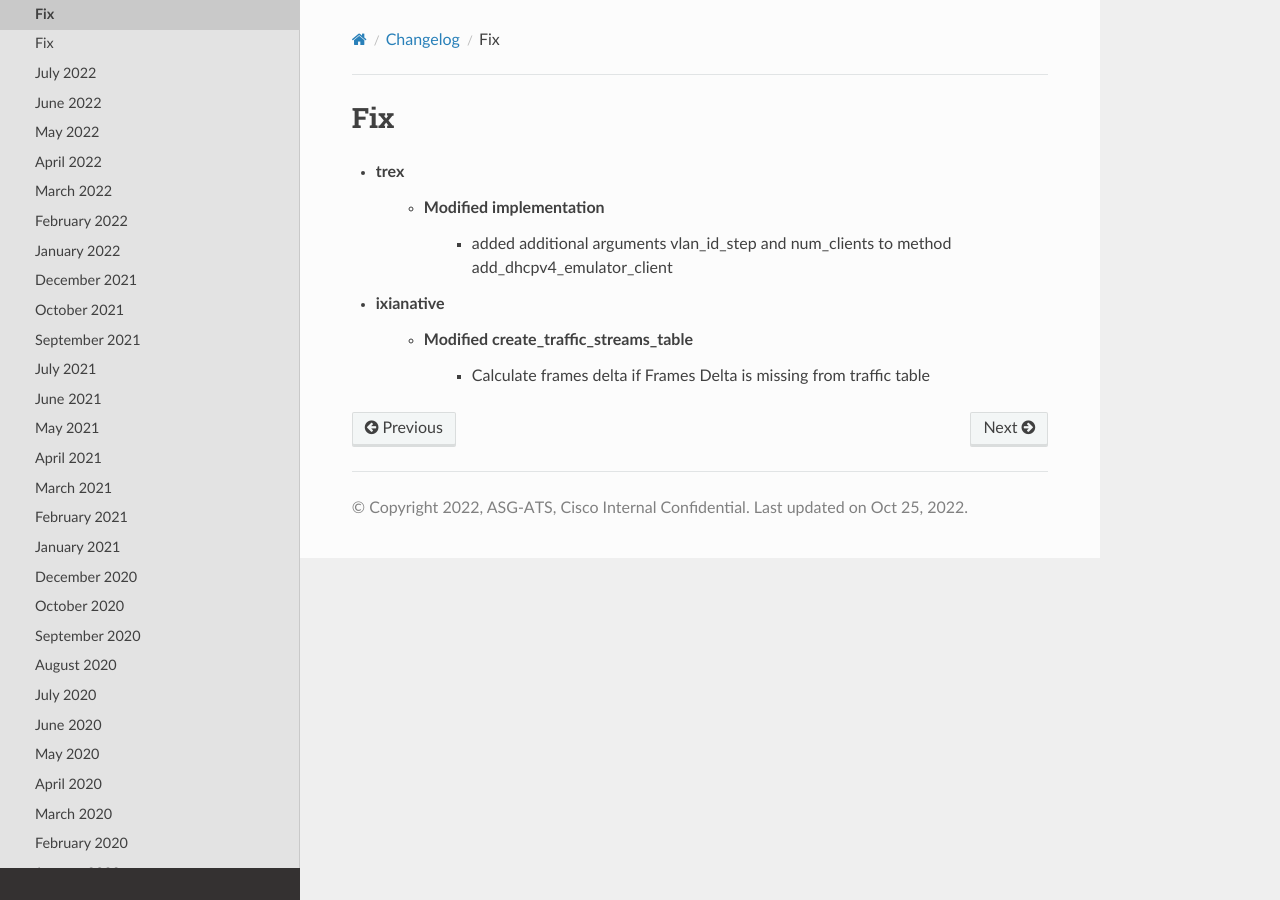
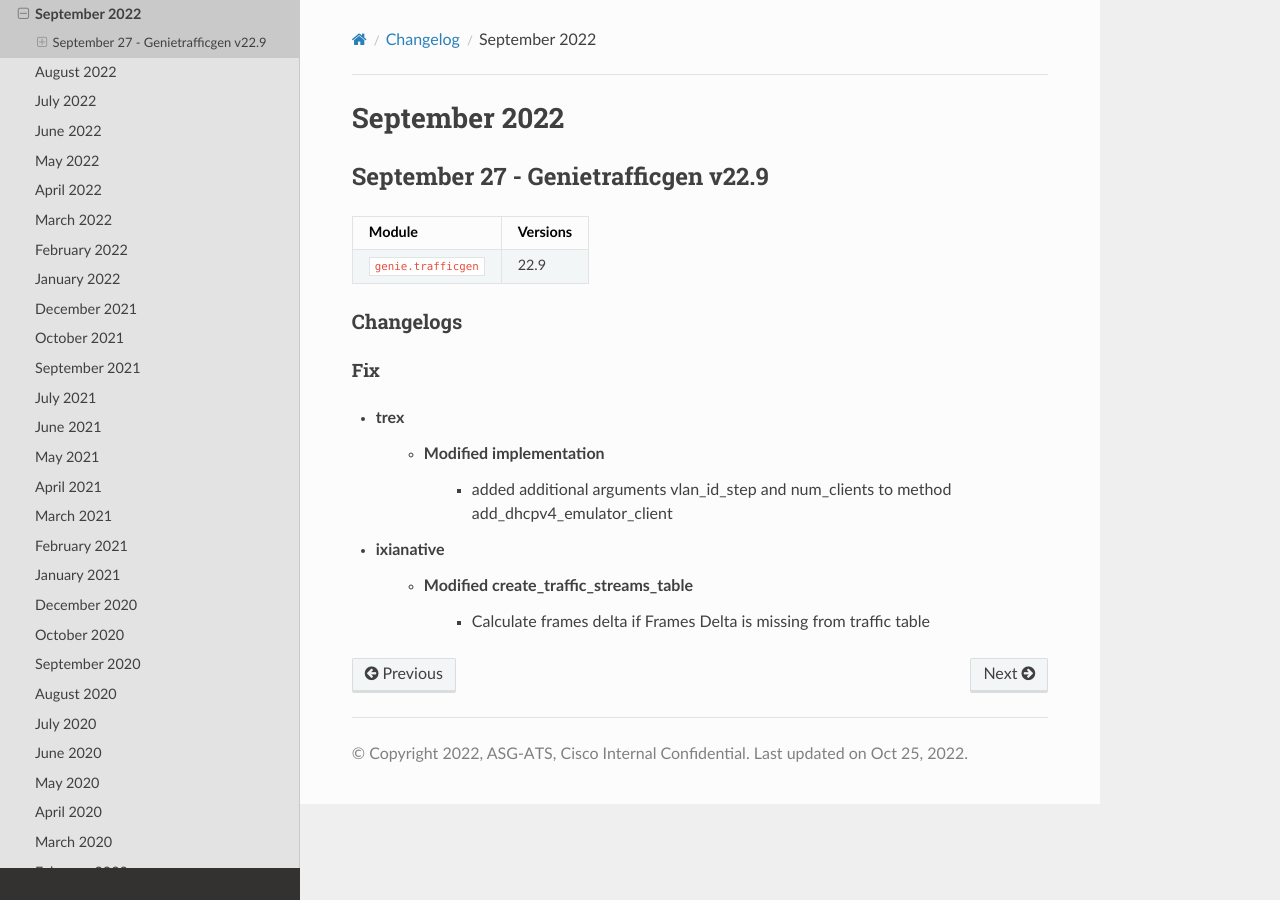
Before and after one commit to CiscoTestAutomation/genietrafficgen, a Sphinx documentation site: the page built from docs/changelog/2022/september.rst, in a window 1280 px wide. Built offline with Sphinx 7.4.7 and the Read the Docs theme 2.0.0, drawn with Linux system fonts in a browser that asks for light colours.

Commit message:
Releasing v22.10

```diff
--- a/docs/changelog/2022/september.rst
+++ b/docs/changelog/2022/september.rst
@@ -1,3 +1,22 @@
+September 2022
+==========
+
+September 27 - Genietrafficgen v22.9
+------------------------
+
+
+
++-------------------------------+-------------------------------+
+| Module                        | Versions                      |
++===============================+===============================+
+| ``genie.trafficgen``          | 22.9                          |
++-------------------------------+-------------------------------+
+
+
+
+
+Changelogs
+^^^^^^^^^^
 --------------------------------------------------------------------------------
                                       Fix
 --------------------------------------------------------------------------------
--- a/docs/changelog/index.rst
+++ b/docs/changelog/index.rst
@@ -4,6 +4,7 @@
 .. toctree::
    :maxdepth: 1
 
+   2022/october
    2022/september
    2022/august
    2022/july
```
Also changed, not shown: docs/changelog/2022/august.rst (+19 -0 lines), docs/changelog/2022/october.rst (added), 1 other file.
